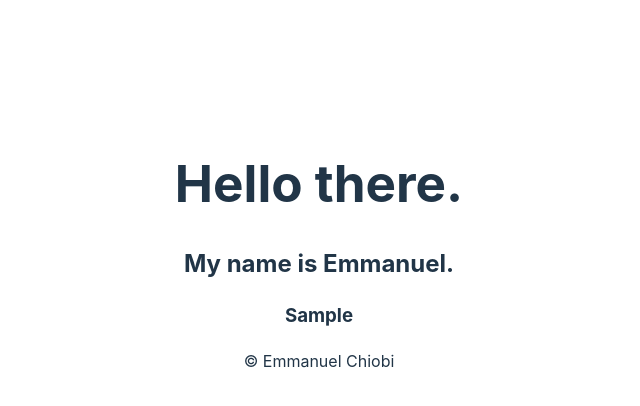
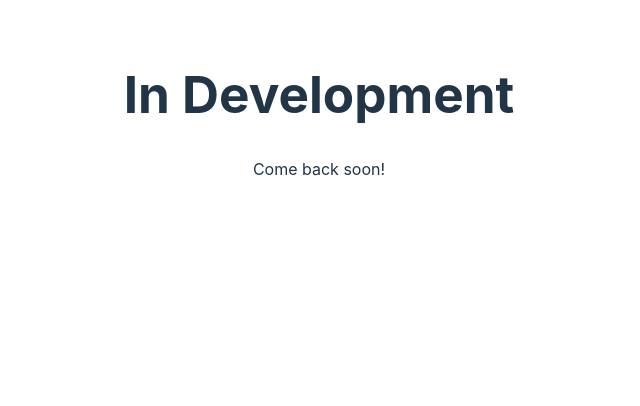
Before and after one commit to SMUS16475/new_portfolio, a React (Vite) app: page / in a window 1280 px wide. Shown: the top 406 px of the page, without its empty margins (321-961 px from the left). Built offline with nearby package versions, Linux system fonts and the light colour scheme.

Commit message:
Testing in development page

```diff
--- a/src/App.tsx
+++ b/src/App.tsx
@@ -1,5 +1,5 @@
 import { useState } from 'react'
-import { BrowserRouter, Routes, Route } from 'react-router-dom'
+import { BrowserRouter as Router, Routes, Route } from 'react-router-dom'
 import reactLogo from './assets/react.svg'
 import viteLogo from '../public/vite.svg'
 import './App.css'
@@ -9,18 +9,27 @@ import Projects from "./pages/main/projects/projects"
 import Contact from "./pages/main/contact"
 import Resume from "./pages/main/resume"
 import PageNotFound from './pages/404'
+import InDevelopment from './pages/dev'
+
+const IN_DEVELOPMENT = true
 
 function App() {
   return (
-    <BrowserRouter>
+    <Router>
       <Routes>
-        <Route path="/" element={<Home />}/>
-        <Route path="/projects" element={<Projects />}/>
-        <Route path="/resume" element={<Resume />}/>
-        <Route path="/contact" element={<Contact />}/>
-        <Route path="/*" element={<PageNotFound />}/>
+        {IN_DEVELOPMENT ? (
+          <Route path="*" element={<InDevelopment />}/>
+        ) : (
+          <>
+            <Route path="/" element={<Home />}/>
+            <Route path="/projects" element={<Projects />}/>
+            <Route path="/resume" element={<Resume />}/>
+            <Route path="/contact" element={<Contact />}/>
+            <Route path="/*" element={<PageNotFound />}/>
+          </>
+        )}
       </Routes>
-    </BrowserRouter>
+    </Router>
   )
 }
 
--- a/src/pages/dev.tsx
+++ b/src/pages/dev.tsx
@@ -1,6 +1,6 @@
 import React from 'react'
 
-const dev = () => {
+const InDevelopment = () => {
   return (
     <>
         <h1>In Development</h1>
@@ -9,4 +9,4 @@ const dev = () => {
   )
 }
 
-export default dev
+export default InDevelopment
```
